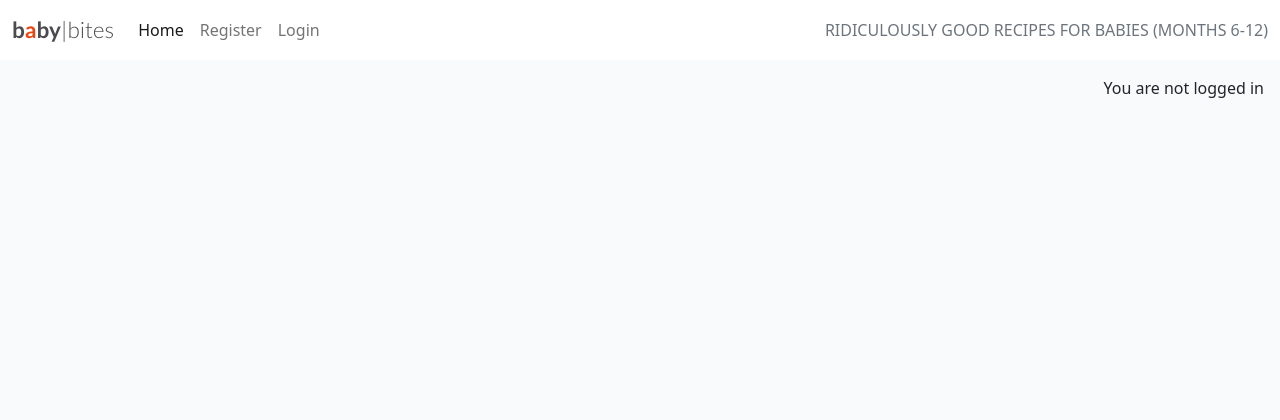
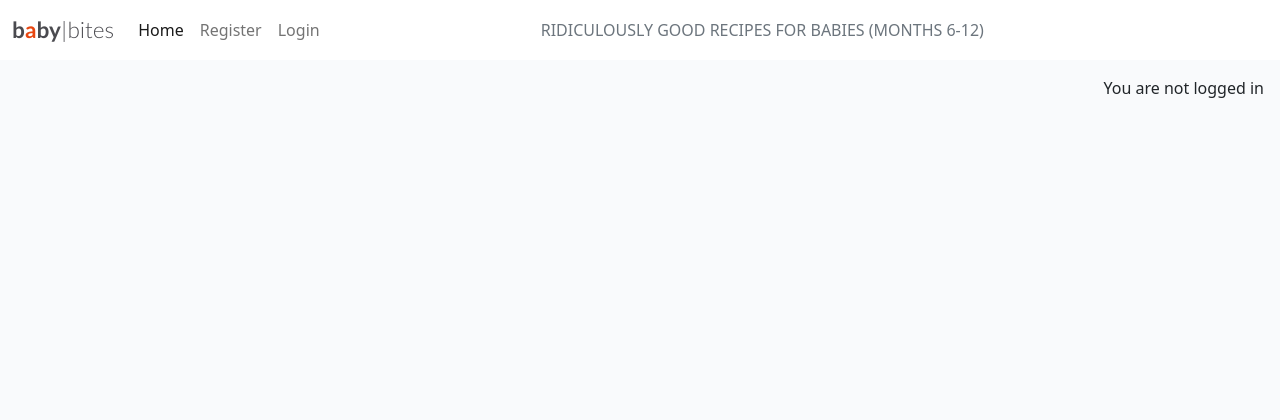
Before and after one commit to Naida1710/baby_bites, a Django app: page / in a window 1280 px wide. Shown: the top 420 px of the page. Run offline with Django 5.2, Linux system fonts and the light colour scheme; data that the repository does not hold is empty; parts of the project's set-up code (start-up, migrations or seed data) failed here and were passed over; some libraries are stand-ins or nearby versions.

Commit message:
Make the navbar text full-lenght

```diff
--- a/baby_bites/templates/base.html
+++ b/baby_bites/templates/base.html
@@ -72,7 +72,7 @@
                     </li>
                     {% endif %}
                 </ul>
-                <span class="navbar-text text-muted">
+                <span class="navbar-text text-muted full-width-text">
                     RIDICULOUSLY GOOD RECIPES FOR BABIES (MONTHS 6-12)
                 </span>
             </div>
--- a/static/css/style.css
+++ b/static/css/style.css
@@ -98,7 +98,7 @@ body {
 
 .post-link:hover,
 .page-link {
-    color: blue;
+    color: green;
 }
 
 .post-title {
@@ -159,3 +159,12 @@ body {
 .approval {
     color: rgb(222, 146, 168);
 }
+
+.full-width-text {
+    display: block; /* make span behave like block */
+    width: 100vw;   /* full viewport width */
+    margin-left: calc(-50vw + 50%); /* pull it outside any container */
+    text-align: center; /* center the text */
+    padding: 0.5rem 0; /* vertical padding */
+    box-sizing: border-box;
+}
```
